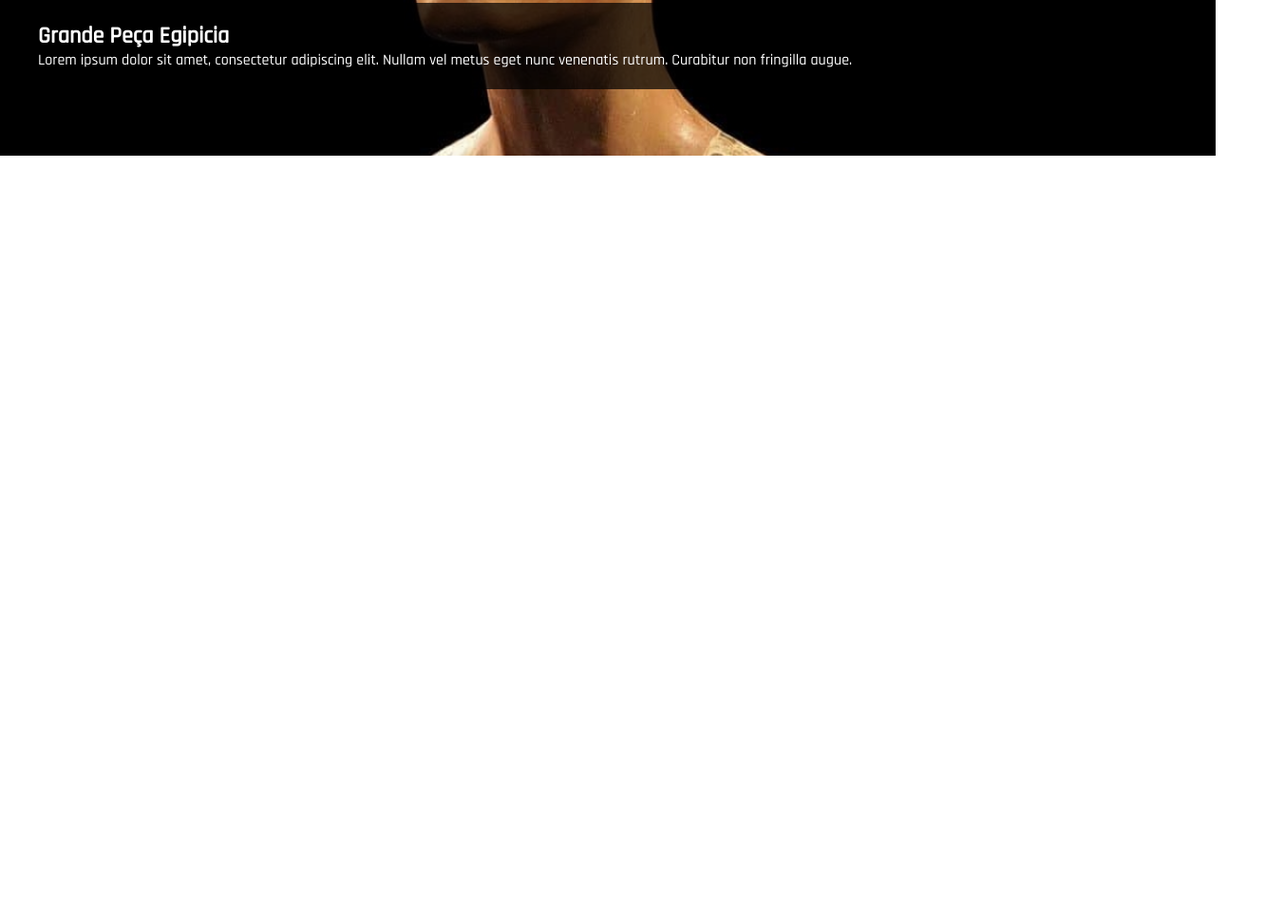
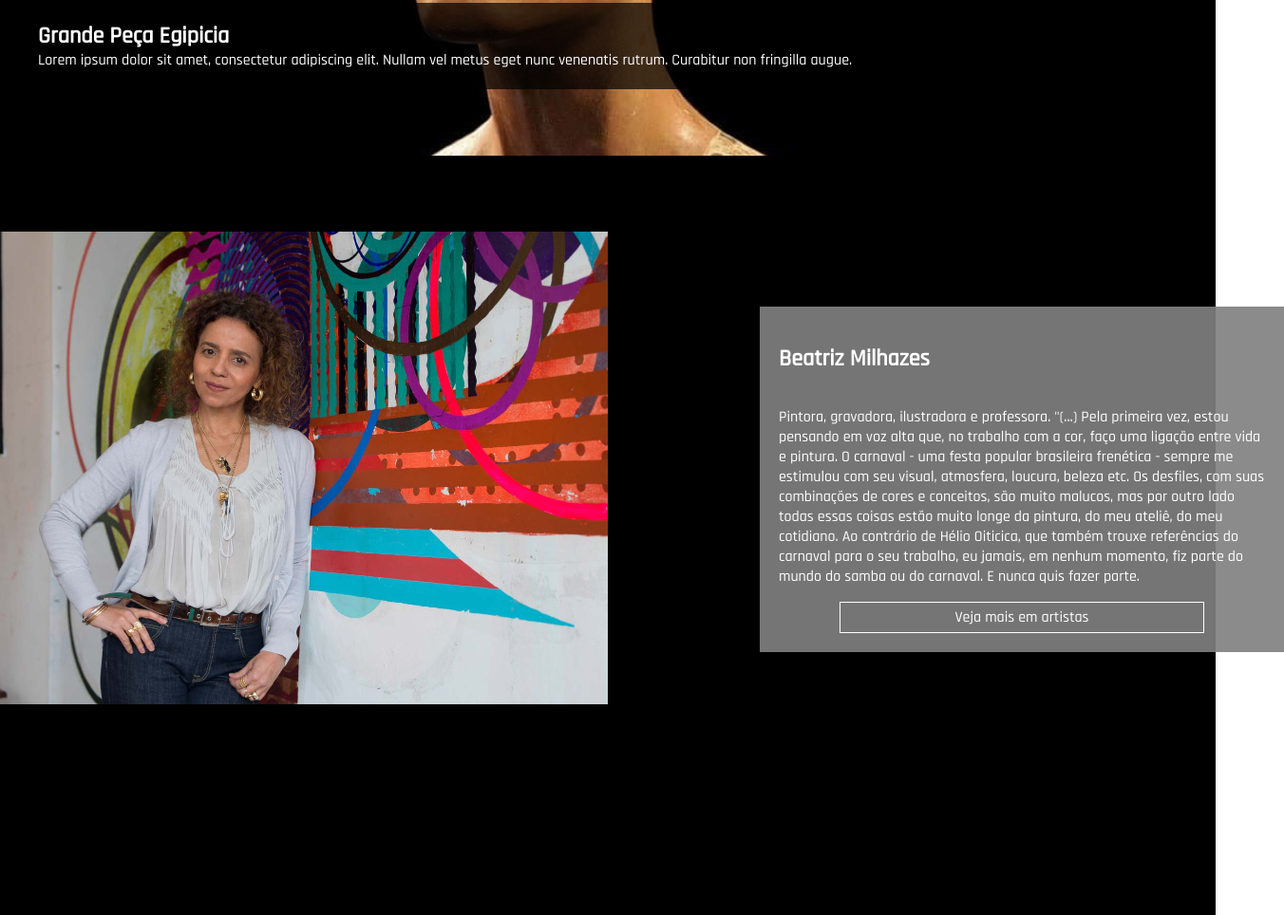
Before and after one commit to RenatoLPSjr/projeto-leilao, a plain HTML site: page index.html in a window 1280 px wide. Shown: the part 637-1601 px from the top of the page at 95% size, 1352 px wide, since content can reach past the window. Drawn offline with nearby package versions, Linux system fonts and the light colour scheme.

Commit message:
Parte dois do home

```diff
--- a/estilo/menu.css
+++ b/estilo/menu.css
@@ -32,27 +32,40 @@ ul {
     margin: 0;
     padding: 0;
 }
-
 li {
     display: inline-block;
     font-weight: 300;
-    margin-left: 20px; /* Espaçamento entre os itens do menu */
-    font-size: 18px; /* Tamanho maior */
-    letter-spacing: 6px; /* Espaçamento entre letras maior */
+    margin-left: 20px;
+    font-size: 18px;
+    letter-spacing: 6px;
+    position: relative;
 }
 
 li:first-child {
-    margin-left: 0; /* Remove o espaçamento do primeiro item do menu */
+    margin-left: 0;
 }
 
 li a {
     color: white;
     text-decoration: none;
+    position: relative;
 }
 
-li a:hover {
-    text-decoration: underline;
+li a::after {
+    content: "";
+    position: absolute;
+    left: 0;
+    bottom: -5px;
+    width: 0; /* Inicialmente, a largura é zero (não visível) */
+    height: 2px;
+    background-color: white;
+    transition: width 0.3s ease-in-out; /* Adiciona uma transição suave na largura */
 }
+
+li a:hover::after {
+    width: 100%; /* Ao passar o mouse, expande a largura para 100% */
+}
+
 
 .image-container {
     background-color: rgb(0, 0, 0); /* Fundo preto com transparência */
@@ -69,9 +82,6 @@ li a:hover {
     object-fit: cover;
 }
 
-.parte2{
-    height: 100vh;
-}
 
 /* CSS para o card */
 .card {
@@ -94,3 +104,67 @@ li a:hover {
     font-size: 16px;
     margin: 0;
 }
+
+
+/* SEGUNDA PARTE DA PAGINA HOME - ARTISTAS*/
+
+.container-home-art {
+    justify-content: space-between;
+    margin: 0 auto; /* Adiciona margem automática para centralização horizontal */
+    max-width: 100%; /* Limita a largura máxima para 80% da largura do viewport */
+    align-items: center;
+    height: 100vh;
+    background: #000;
+    overflow: hidden;
+}
+
+
+.image-container-art img {
+    width: 50%;
+    position: relative;
+    top: 10vh;
+    transition: box-shadow 1.0s ease-in-out;
+}
+
+.image-container-art img:hover {
+    box-shadow: 15px 15px 2px rgba(205, 205, 205, 0.985); /* Adiciona uma sombra suave à imagem */
+}
+
+
+.text-container {
+    color: white;
+    background: rgba(128, 128, 128, 0.912);
+    position: absolute;
+    opacity: 0; /* Definir a opacidade inicial como 0 para escondê-lo */
+    transition: opacity 1.5s ease-in-out; /* Adicionar uma transição suave de 0.5 segundos */
+    width: 40%;
+    top: 120vh;
+    left: 100vh;
+    padding: 20px;
+    display: flex; /* Torna o .text-container um flex container */
+    flex-direction: column; /* Empilha elementos verticalmente */
+    justify-content: flex-start; /* Alinha elementos no início verticalmente */
+    align-items: flex-start;
+}
+
+.show-text {
+    opacity: 1;
+}
+
+.btn-home{
+    text-decoration: none;
+    color: white;
+    border: 1px solid white;
+    padding: 5px 120px;
+    align-self: center;
+    transition: 1s;
+}
+
+.btn-home:hover{
+    text-decoration: none;
+    color: black;
+    border: 1px solid black;
+    padding: 5px 120px;
+    align-self: center;
+    background: white;
+}
--- a/index.html
+++ b/index.html
@@ -10,6 +10,8 @@
     <link rel="preconnect" href="https://fonts.googleapis.com">
     <link rel="preconnect" href="https://fonts.gstatic.com" crossorigin>
     <link href="https://fonts.googleapis.com/css2?family=Rajdhani:wght@300;500&display=swap" rel="stylesheet">
+    <script src="https://code.jquery.com/jquery-3.6.0.min.js"></script>
+
 
 </head>
 
@@ -42,11 +44,49 @@
         </div>
     </div>
 
-    <div class="parte2">
+    <div class="container-home-art">
+        <div class="image-container-art">
+            <img src="img/artista-beatriz.jpg" alt="Imagem">
+        </div>
+        <div class="text-container">
+            <h2>Beatriz Milhazes</h2>
+            <p>Pintora, gravadora, ilustradora e professora.
 
+                "(...) Pela primeira vez, estou pensando em voz alta que, no trabalho com a cor, faço uma ligação entre
+                vida e pintura. O carnaval - uma festa popular brasileira frenética - sempre me estimulou com seu
+                visual, atmosfera, loucura, beleza etc.
+
+                Os desfiles, com suas combinações de cores e conceitos, são muito malucos, mas por outro lado todas
+                essas coisas estão muito longe da pintura, do meu ateliê, do meu cotidiano. Ao contrário de Hélio
+                Oiticica, que também trouxe referências do carnaval para o seu trabalho, eu jamais, em nenhum momento,
+                fiz parte do mundo do samba ou do carnaval. E nunca quis fazer parte.</p>
+            <a class="btn-home" href="">Veja mais em artistas</a>
+        </div>
     </div>
+
 
 
 </body>
 
+<script>
+    $(document).ready(function() {
+        // Função para mostrar o .text-container quando for visível no viewport
+        function showTextContainer() {
+            var windowHeight = $(window).height();
+            var scroll = $(window).scrollTop();
+            var textContainer = $('.text-container');
+
+            // Verifica se o .text-container está visível na janela de visualização
+            if (scroll + windowHeight > textContainer.offset().top) {
+                textContainer.addClass('show-text');
+            }
+        }
+
+        // Chama a função quando a página carrega e quando a janela é rolada
+        $(window).on('load scroll', function() {
+            showTextContainer();
+        });
+    });
+</script>
+
 </html>
```
Also changed, not shown: img/artista-beatriz.jpg (added).
